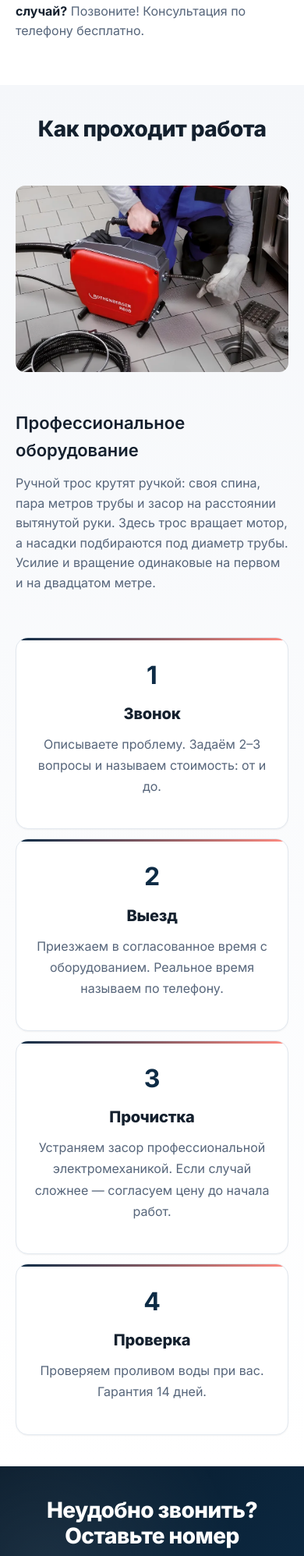
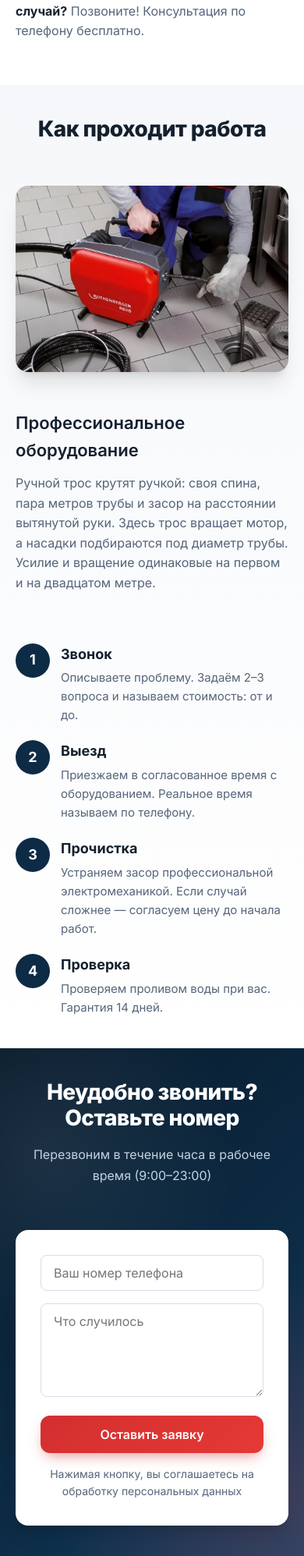
Before and after one commit to Eugene4190/stepanych-snapshot, a Django app: page /prochistka-kanalizatsii/ in a window 390 px wide. Shown: the part 3069-5064 px from the top of the page at 78% size. Run offline with Django 5.2, Linux system fonts and the light colour scheme; data that the repository does not hold is empty; parts of the project's set-up code (start-up, migrations or seed data) failed here and were passed over.

Commit message:
Rework work-steps block: borderless step columns with numbered badges, balanced work-grid

```diff
--- a/static/css/style.css
+++ b/static/css/style.css
@@ -1380,21 +1380,96 @@ details[open] .faq__q:after {
 .work-grid {
     display: grid;
     grid-template-columns: 1fr 1fr;
-    gap: 40px;
+    gap: 48px;
     align-items: center;
-    margin-bottom: 40px;
+    margin-bottom: 48px;
 }
 
 .work-grid img {
     width: 100%;
     height: auto;
-    border-radius: 12px;
+    border-radius: 16px;
+    box-shadow: var(--shadow-lg);
+}
+
+.work-grid .content h3 {
+    font-size: 22px;
+    margin-bottom: 12px;
+}
+
+.work-grid .content p {
+    font-size: 16px;
+}
+
+.steps {
+    display: grid;
+    grid-template-columns: repeat(4, 1fr);
+    gap: 32px;
+}
+
+.step {
+    text-align: center;
+}
+
+.step__num {
+    width: 48px;
+    height: 48px;
+    border-radius: 50%;
+    background: var(--accent);
+    color: #ffffff;
+    font-size: 20px;
+    font-weight: 700;
+    display: inline-flex;
+    align-items: center;
+    justify-content: center;
+    margin-bottom: 14px;
+}
+
+.step__title {
+    font-size: 18px;
+    font-weight: 700;
+    margin-bottom: 8px;
+}
+
+.step__text {
+    font-size: 15px;
+    line-height: 1.6;
+    color: var(--text-light);
 }
 
 @media (max-width: 968px) {
     .work-grid {
         grid-template-columns: 1fr;
         gap: 24px;
+    }
+    .steps {
+        grid-template-columns: repeat(2, 1fr);
+        gap: 24px;
+    }
+}
+
+@media (max-width: 648px) {
+    .steps {
+        grid-template-columns: 1fr;
+        gap: 20px;
+    }
+    .step {
+        display: grid;
+        grid-template-columns: 44px 1fr;
+        column-gap: 14px;
+        text-align: left;
+    }
+    .step__num {
+        width: 44px;
+        height: 44px;
+        font-size: 18px;
+        margin-bottom: 0;
+        grid-row: 1 / span 2;
+        align-self: start;
+    }
+    .step__title {
+        margin-bottom: 4px;
+        align-self: center;
     }
 }
 
--- a/templates/prochistka.html
+++ b/templates/prochistka.html
@@ -109,26 +109,26 @@
                 <p>Ручной трос крутят ручкой: своя спина, пара метров трубы и засор на расстоянии вытянутой руки. Здесь трос вращает мотор, а насадки подбираются под диаметр трубы. Усилие и вращение одинаковые на первом и на двадцатом метре.</p>
             </div>
         </div>
-        <div class="services-grid">
-            <div class="service-card">
-                <div style="font-size: 32px; font-weight: 700; color: var(--primary); margin-bottom: 8px;">1</div>
-                <h3 class="service-card__title">Звонок</h3>
-                <p class="service-card__text">Описываете проблему. Задаём 2–3 вопросы и называем стоимость: от и до.</p>
+        <div class="steps">
+            <div class="step">
+                <div class="step__num">1</div>
+                <h3 class="step__title">Звонок</h3>
+                <p class="step__text">Описываете проблему. Задаём 2–3 вопроса и называем стоимость: от и до.</p>
             </div>
-            <div class="service-card">
-                <div style="font-size: 32px; font-weight: 700; color: var(--primary); margin-bottom: 8px;">2</div>
-                <h3 class="service-card__title">Выезд</h3>
-                <p class="service-card__text">Приезжаем в согласованное время с оборудованием. Реальное время называем по телефону.</p>
+            <div class="step">
+                <div class="step__num">2</div>
+                <h3 class="step__title">Выезд</h3>
+                <p class="step__text">Приезжаем в согласованное время с оборудованием. Реальное время называем по телефону.</p>
             </div>
-            <div class="service-card">
-                <div style="font-size: 32px; font-weight: 700; color: var(--primary); margin-bottom: 8px;">3</div>
-                <h3 class="service-card__title">Прочистка</h3>
-                <p class="service-card__text">Устраняем засор профессиональной электромеханикой. Если случай сложнее — согласуем цену до начала работ.</p>
+            <div class="step">
+                <div class="step__num">3</div>
+                <h3 class="step__title">Прочистка</h3>
+                <p class="step__text">Устраняем засор профессиональной электромеханикой. Если случай сложнее — согласуем цену до начала работ.</p>
             </div>
-            <div class="service-card">
-                <div style="font-size: 32px; font-weight: 700; color: var(--primary); margin-bottom: 8px;">4</div>
-                <h3 class="service-card__title">Проверка</h3>
-                <p class="service-card__text">Проверяем проливом воды при вас. Гарантия 14 дней.</p>
+            <div class="step">
+                <div class="step__num">4</div>
+                <h3 class="step__title">Проверка</h3>
+                <p class="step__text">Проверяем проливом воды при вас. Гарантия 14 дней.</p>
             </div>
         </div>
     </div>
```
Also changed, not shown: 1 other file.
